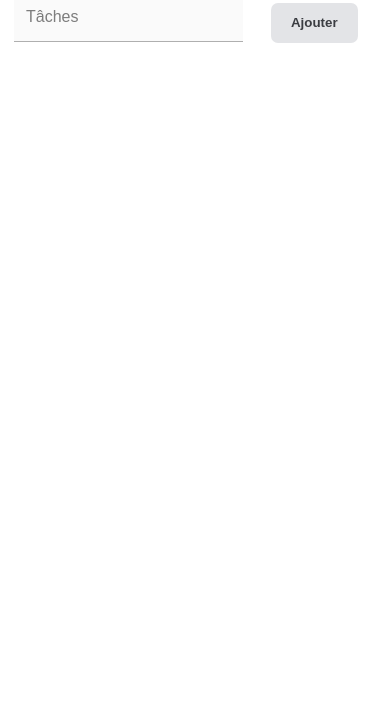
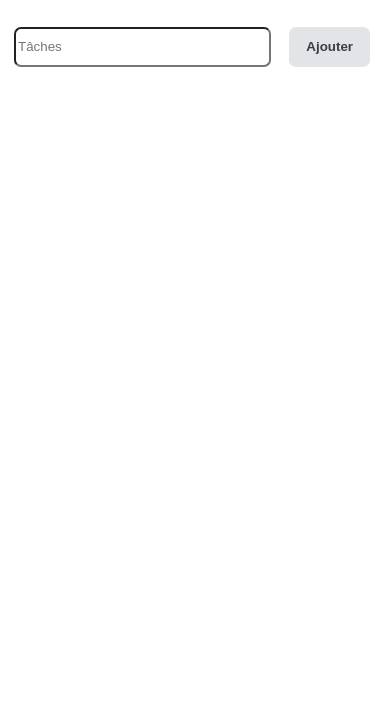
Before and after one commit to KurosakiKenzo69/Todo, a plain HTML site: page index.html in a window 390 px wide. Shown: the part 117-844 px from the top of the page. Drawn offline with Linux system fonts and the light colour scheme.

Commit message:
add style.css

```diff
--- a/index.html
+++ b/index.html
@@ -22,8 +22,7 @@
 </div>
 <div class="taches">
     <label for="inp" class="inp">
-        <input type="text" id="inp" placeholder="&nbsp;">
-        <span class="label">Tâches</span>
+        <input type="text" id="inp" placeholder="Tâches">
         <span class="focus-bg"></span>
     </label>
     <button type="button" id="envoi" onclick="envoi()">Ajouter</button>
--- a/style.css
+++ b/style.css
@@ -23,8 +23,8 @@ button:hover {
 }
 
 .taches {
-    padding-top: 20px;
-    padding-left: 505px;
+    display: flex;
+    justify-content: center;
 }
 
 #envoi {
@@ -33,7 +33,8 @@ button:hover {
 
 input {
     width: 500px;
-    border-color: blue;
+    border-radius: 7px;
+    height: 40px;
 }
 
 
@@ -41,86 +42,6 @@ input {
     box-sizing: border-box;
 }
 
-.inp {
-    position: relative;
-    margin: auto;
-    width: 100%;
-    max-width: 280px;
-    border-radius: 3px;
-    overflow: hidden;
-}
-
-.inp .label {
-    position: absolute;
-    top: -5px;
-    left: 12px;
-    font-size: 16px;
-    color: rgba(0, 0, 0, 0.5);
-    font-weight: 500;
-    transform-origin: 0 0;
-    transform: translate3d(0, 0, 0);
-    transition: all 0.2s ease;
-    pointer-events: none;
-}
-
-.inp .focus-bg {
-    position: absolute;
-    top: 0;
-    left: 0;
-    width: 100%;
-    height: 100%;
-    z-index: -1;
-    transform: scaleX(0);
-    transform-origin: left;
-}
-
-.inp input {
-    -webkit-appearance: none;
-    -moz-appearance: none;
-    appearance: none;
-    width: 37%;
-    border: 0;
-    font-family: inherit;
-    padding: 16px 12px 0 12px;
-    height: 56px;
-    font-size: 16px;
-    font-weight: 400;
-    background: rgba(0, 0, 0, 0.02);
-    box-shadow: inset 0 -1px 0 rgba(0, 0, 0, 0.3);
-    color: #000;
-    transition: all 0.15s ease;
-}
-
-.inp input:hover {
-    background: rgba(0, 0, 0, 0.04);
-    box-shadow: inset 0 -1px 0 rgba(0, 0, 0, 0.5);
-}
-
-.inp input:not(:-ms-input-placeholder) + .label {
-    color: rgba(0, 0, 0, 0.5);
-    transform: translate3d(0, -12px, 0) scale(0.75);
-}
-
-.inp input:not(:placeholder-shown) + .label {
-    color: rgba(0, 0, 0, 0.5);
-    transform: translate3d(0, -12px, 0) scale(0.75);
-}
-
-.inp input:focus {
-    background: rgba(0, 0, 0, 0.05);
-    outline: none;
-    box-shadow: inset 0 -2px 0 #0077FF;
-}
-
-.inp input:focus + .label {
-    color: #0077FF;
-    transform: translate3d(0, -12px, 0) scale(0.75);
-}
-
-.inp input:focus + .label + .focus-bg {
-    transform: scaleX(1);
-    transition: all 0.1s ease;
-}
 
 img {
     width: 23px;
@@ -154,8 +75,9 @@ li {
  /* Mobile */
 @media screen and (max-width: 844px) {
     #inp {
-        width: 61%;
+        width: 135%;
         margin-right: 23px;
+        margin-top: 20px;
     }
 
     li {
@@ -164,7 +86,6 @@ li {
     }
 
     #envoi {
-        margin-left: 0;
         margin-top: 20px;
     }
 
@@ -177,12 +98,7 @@ li {
     }
 }
 
-/*@media screen and (max-width: 1044px) {*/
-/*    .taches {*/
-/*        position: relative;*/
-/*        left: 102px;*/
-/*    }*/
-/*}*/
+
 
 
 .categories {
@@ -208,7 +124,7 @@ li {
 .dark-theme {
     border-radius: 20px;
     width: 44px;
-    display: none;
+
 }
 
 body {
```
Also changed, not shown: script.js (+1 -9 lines).
